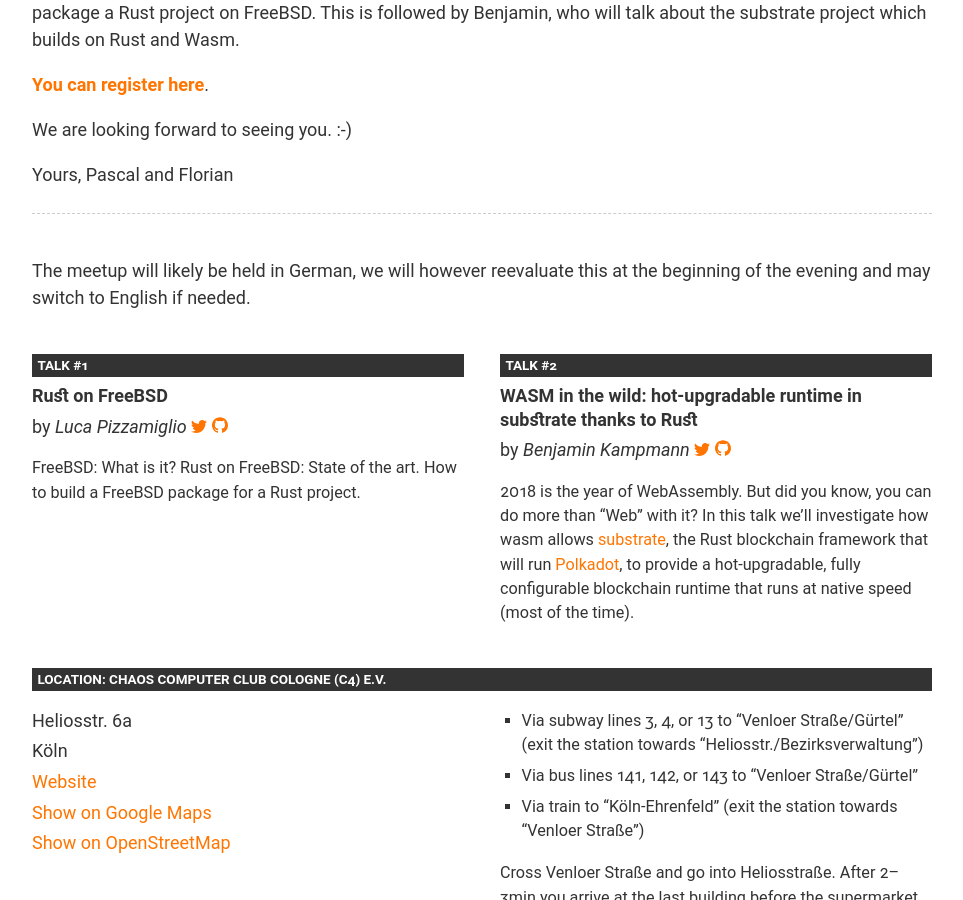
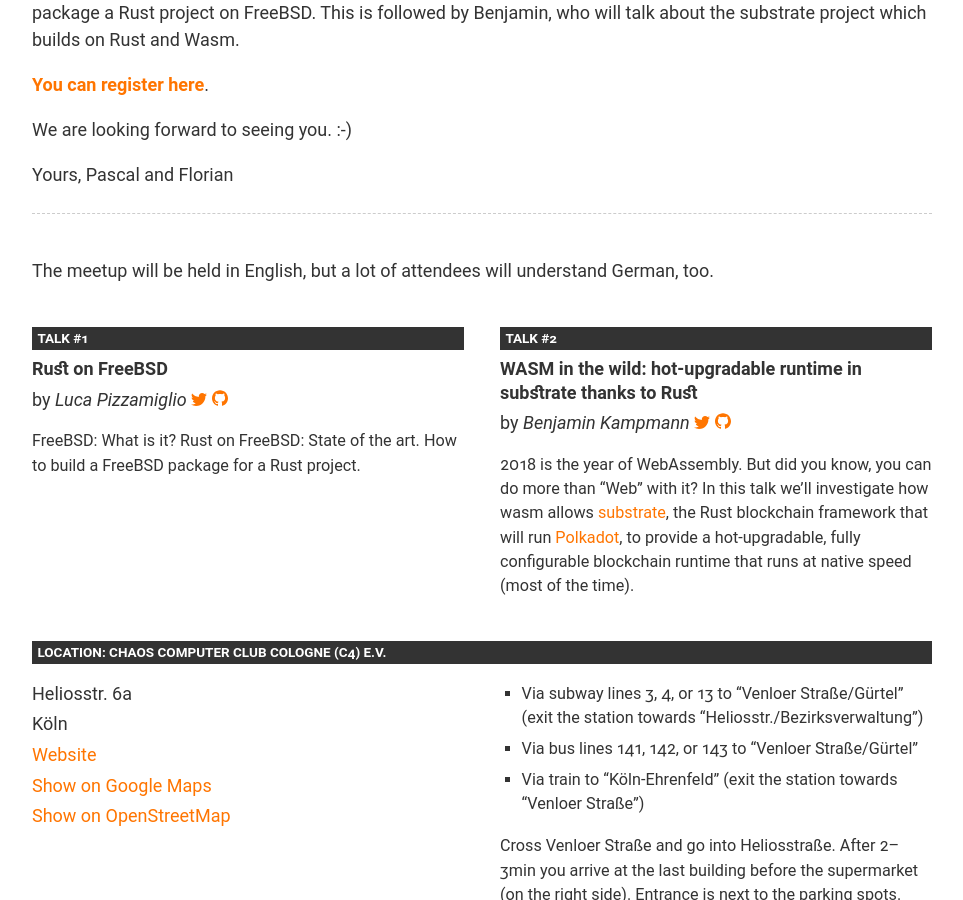
Before and after one commit to Rustaceans/rust-cologne, a Jekyll site: the page built from _posts/2018-11-07-freebsd-and-networking.md, in a window 1280 px wide and 900 px high, scrolled down 397 px. Shown: the whole window, without its empty margins (158-1121 px from the left). Built offline with Jekyll 4.4.1, drawn with Linux system fonts in a browser that asks for light colours.

Commit message:
This meetup will actually be in English

```diff
--- a/_posts/2018-11-07-freebsd-and-networking.md
+++ b/_posts/2018-11-07-freebsd-and-networking.md
@@ -38,5 +38,4 @@
 
 - - -
 
-The meetup will likely be held in German, we will however reevaluate this at the
-beginning of the evening and may switch to English if needed.
+The meetup will be held in English, but a lot of attendees will understand German, too.
```
